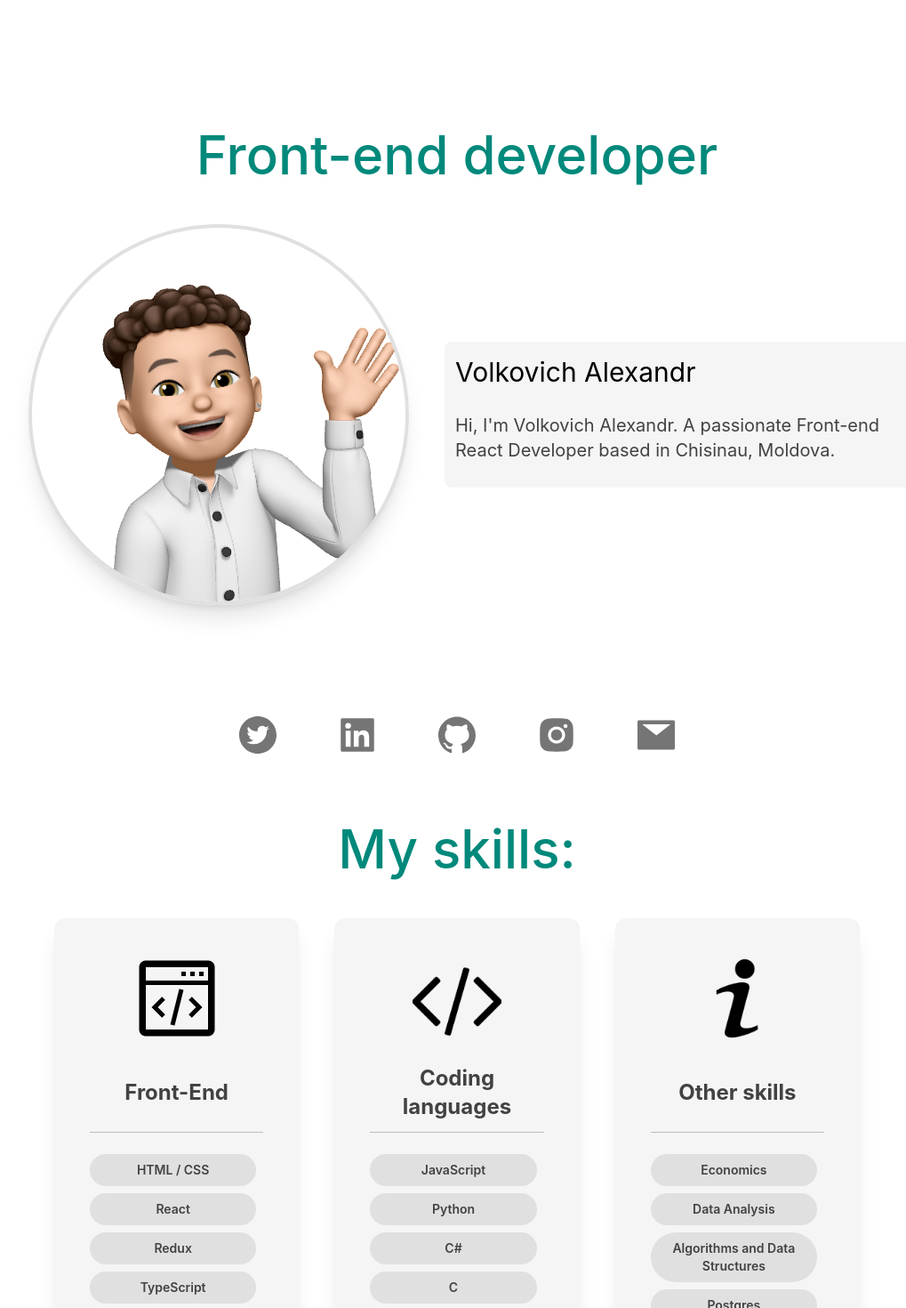
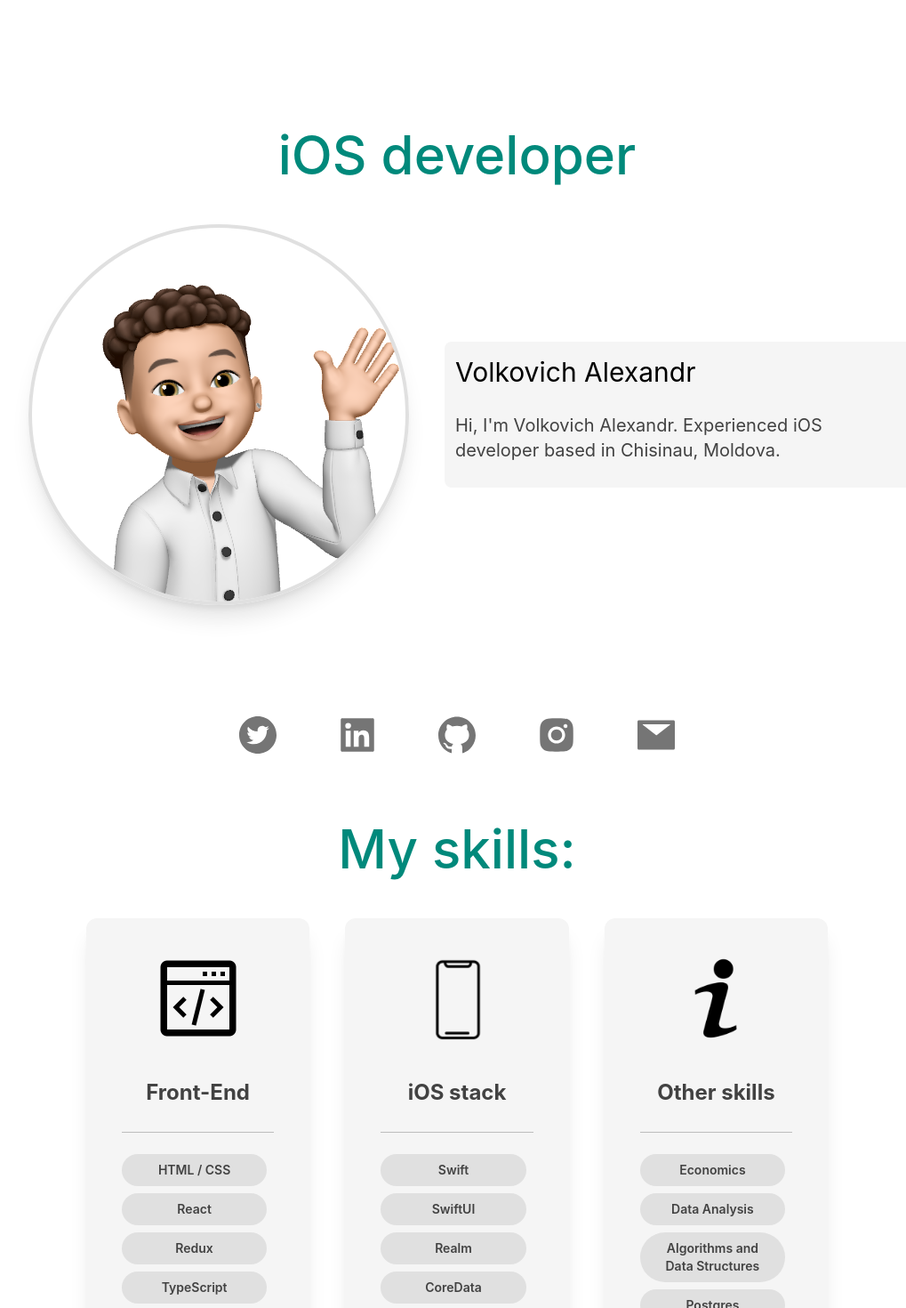
Before and after one commit to Volkoviysash/volkovich-dev, a React (Create React App) app: page / in a window 1280 px wide. Shown: the part 80-1550 px from the top of the page at 89% size, without its empty margins (126-1145 px from the left). Built offline with nearby package versions, Linux system fonts and the light colour scheme.

Commit message:
feat: change front end block

```diff
--- a/src/components/AboutMe.jsx
+++ b/src/components/AboutMe.jsx
@@ -14,7 +14,7 @@ function AboutMe() {
     >
       <div className='text-center p-5 my-10'>
         <h2 className='text-3xl py-2 mt-10 text-teal-600 font-medium md:text-6xl'>
-          Front-end developer
+          iOS developer
         </h2>
         <div className='md:flex md:justify-center md:mx-auto md:items-center'>
           <motion.div
@@ -35,8 +35,8 @@ function AboutMe() {
               Volkovich Alexandr
             </h3>
             <p className='text-md py-5 leading-8 text-gray-800 md:text-xl max-w-lg mx-auto'>
-              Hi, I'm Volkovich Alexandr. A passionate Front-end React Developer
-              based in Chisinau, Moldova.
+              Hi, I'm Volkovich Alexandr. Experienced iOS developer based in
+              Chisinau, Moldova.
             </p>
           </motion.div>
         </div>
--- a/src/components/MySkills.jsx
+++ b/src/components/MySkills.jsx
@@ -3,6 +3,7 @@ import SkillsCard from "./UI/SkillsCard";
 import design from "../assets/images/design.png";
 import code from "../assets/images/code.png";
 import consulting from "../assets/images/consulting.png";
+import iphone from "../assets/images/iphone.png";
 
 function MySkills() {
   const skills = [
@@ -19,10 +20,17 @@ function MySkills() {
       ],
     },
     {
-      image: code,
-      title: "Coding languages",
+      image: iphone,
+      title: "iOS stack",
       describe: "Other languages I know",
-      skills: ["JavaScript", "Python", "C#", "C", "Shell", "Others"],
+      skills: [
+        "Swift",
+        "SwiftUI",
+        "Realm",
+        "CoreData",
+        "Google Admob",
+        "Others",
+      ],
     },
     {
       image: consulting,
```
Also changed, not shown: src/assets/images/iphone.png (added).
